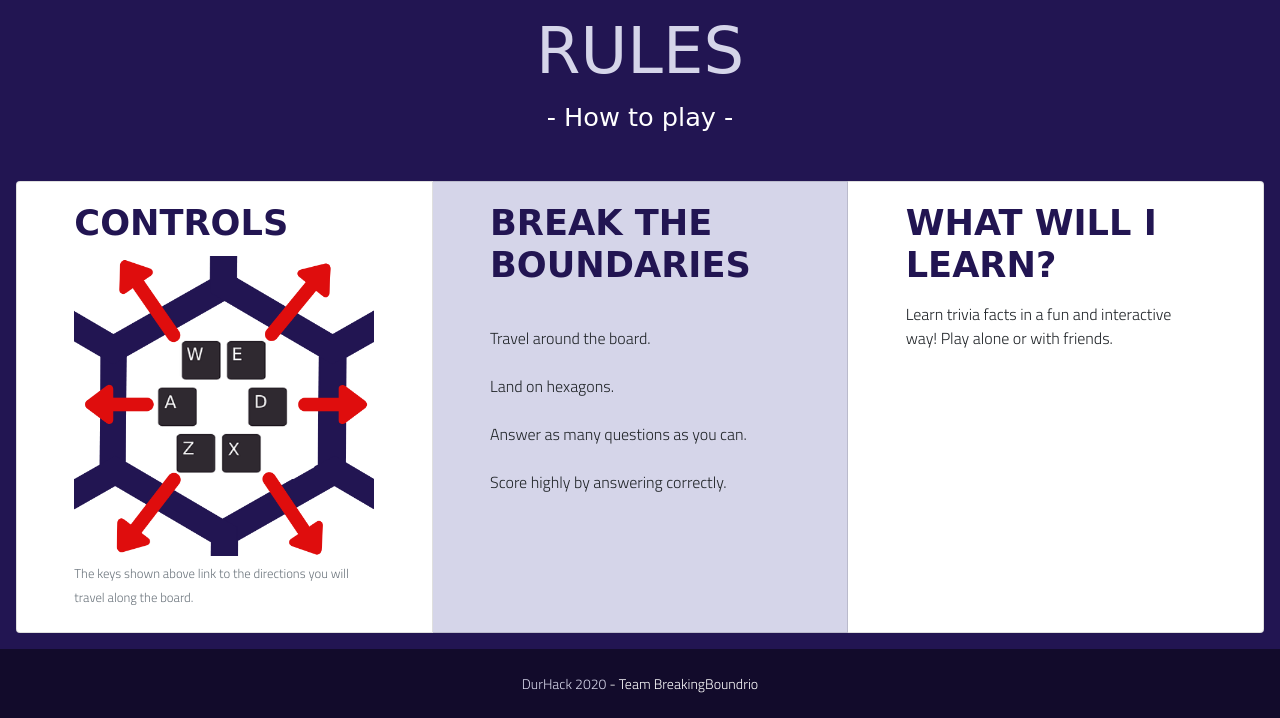
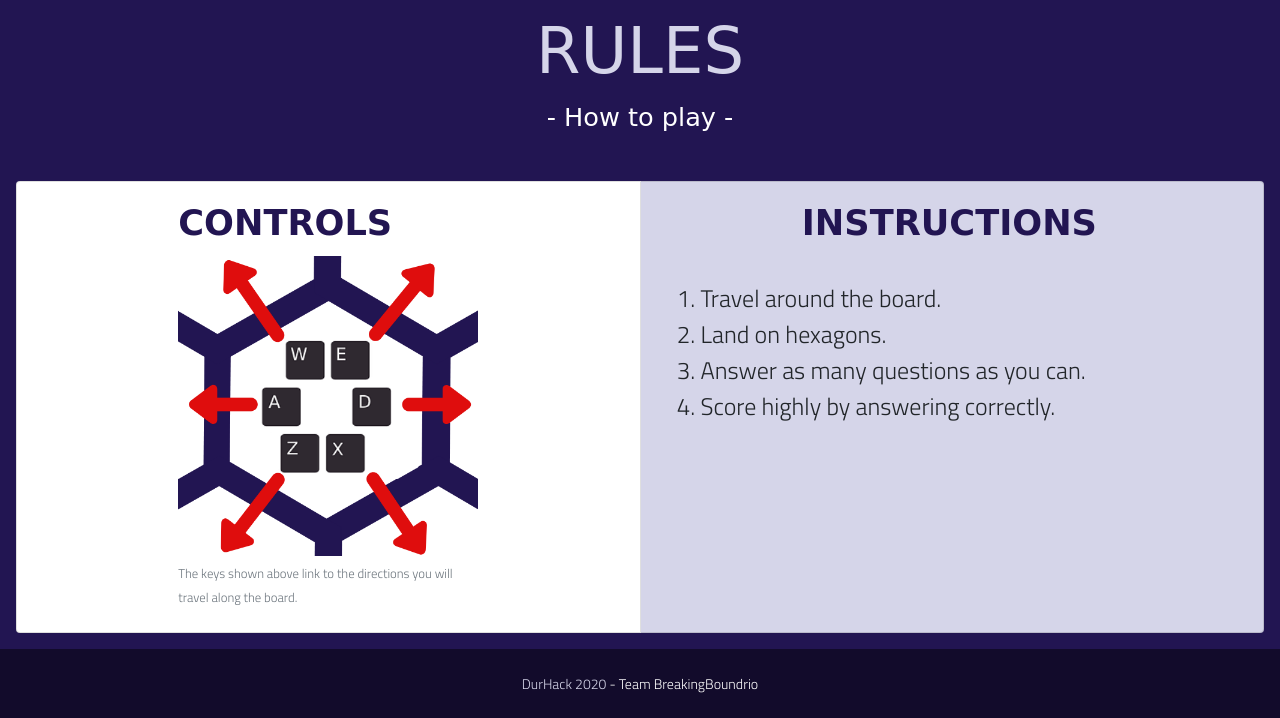
Before and after one commit to FaiZaman/BreakingBoundrio, a Flask app: page /rules in a window 1280 px wide. Shown: the part 376-1094 px from the top of the page. Run offline with Flask 2, Linux system fonts and the light colour scheme; some libraries are stand-ins or nearby versions; some web fonts are replaced.

Commit message:
changes to the rules.html page

```diff
--- a/static/main.css
+++ b/static/main.css
@@ -124,7 +124,6 @@ a {
 
 .medFont {
   font-size: 1.5rem;
-  font-weight: bold;
 }
 
 #descriptionPara {
--- a/staticPages/index.html
+++ b/staticPages/index.html
@@ -25,7 +25,7 @@
         break boundaries and beat your high score!
       </p>
       <p class='medFont'>
-        Are you ready?
+        Are you ready to break boundaries?
       </p>
       <a href="game.html" class="btn btn-secondary btn-lg">Play Now</a>
     </div>
--- a/staticPages/rules.html
+++ b/staticPages/rules.html
@@ -31,22 +31,17 @@
     </div>
     <div class="card lbbg">
       <div class="card-body">
-        <h5 class="card-title titlecard largeFont centered">BREAK THE BOUNDARIES</h5>
+        <h5 class="card-title titlecard largeFont centered">INSTRUCTIONS</h5>
         <p class="card-text centered">
-          <br>Travel around the board.</br>
-          <br>Land on hexagons.</br>
-          <br>Answer as many questions as you can.</br>
-          <br>Score highly by answering correctly.</br>
+          <ol class='medFont'>
+            <li>Travel around the board.</li>
+            <li>Land on hexagons.</li>
+            <li>Answer as many questions as you can.</li>
+            <li>Score highly by answering correctly.</li>
+          </ol>
         </p>
       </div>
     </div>
-    <div class="card">
-      <div class="card-body">
-        <h5 class="card-title titlecard largeFont centered">WHAT WILL I LEARN?</h5>
-        <p class="card-text centered">
-          Learn trivia facts in a fun and interactive way! Play alone or with friends.
-        </p>
-      </div>
     </div>
   </div>
 </main>
```
